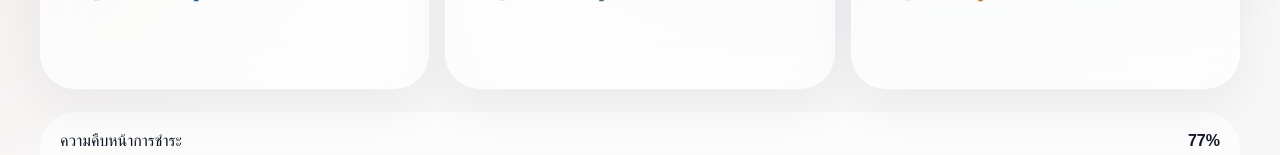
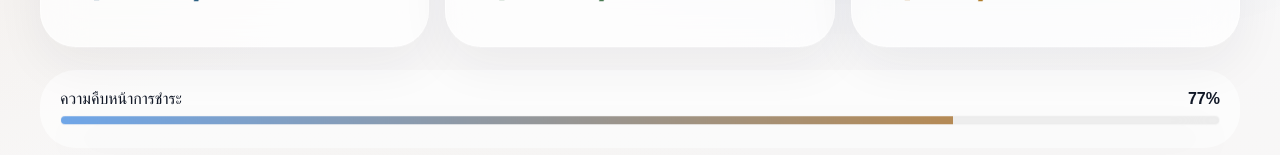
Before and after one commit to mildermine-kwr/am-home-budget, a React (Vite) app: page / in a window 1280 px wide. Shown: the part 645-800 px from the top of the page. Built offline with nearby package versions, Linux system fonts and the light colour scheme; a web font is replaced by a local one.

Commit message:
Update App.jsx

```diff
--- a/src/App.jsx
+++ b/src/App.jsx
@@ -588,6 +588,7 @@ button:hover{
               'repeat(auto-fit,minmax(240px,1fr))',
             gap: '16px',
             marginBottom: '20px',
+
           }}
         >
           <SummaryCard
@@ -614,6 +615,7 @@ button:hover{
             borderRadius: '36px',
             padding: '20px',
             marginBottom: '20px',
+            maxHeight: 'fit-content',
           }}
         >
           <div
@@ -1674,6 +1676,7 @@ function SummaryCard({
           fontSize: 'clamp(36px,4vw,54px)',
           letterSpacing: '-0.04em',
           fontWeight: 700,
+          marginBottom: '0px',
         }}
       >
         ฿
```
